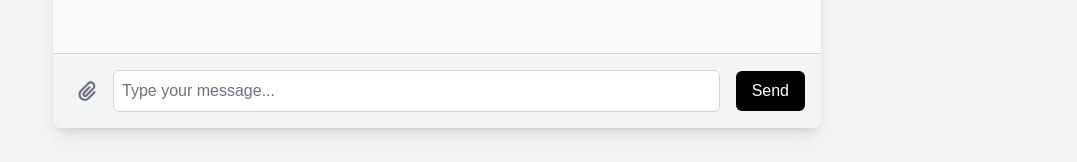
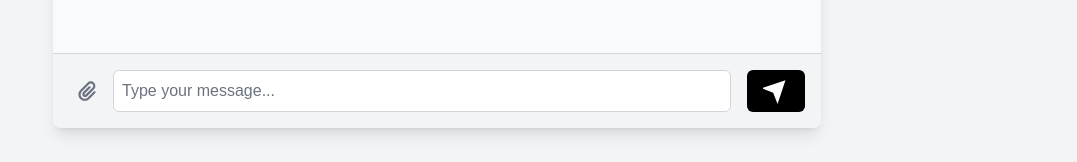
Before and after one commit to Setekh7/BullDawgs-Wiser-DeepSeek, a Next.js app: page / in a window 1280 px wide. Shown: the part 632-794 px from the top of the page, without its empty margins (203-1280 px from the left). Built offline with nearby package versions, Linux system fonts and the light colour scheme.

Commit message:
Swap "Send" button for svg

```diff
--- a/src/app/components/ChatInput.jsx
+++ b/src/app/components/ChatInput.jsx
@@ -57,7 +57,9 @@ const ChatInput = ({ onSendMessage }) => {
         type="submit"
         className="ml-2 px-4 py-2 bg-black dark:bg-gray-700 text-white dark:text-gray-100 rounded-md hover:bg-gray-800 dark:hover:bg-gray-600"
       >
-        Send
+        <svg stroke="none" fill="currentColor" strokeWidth="0" viewBox="3 0 22 22" height="26" width="26" xmlns="http://www.w3.org/2000/svg">
+            <path d="M22 2L2 8.66667L11.5833 12.4167M22 2L15.3333 22L11.5833 12.4167M22 2L11.5833 12.4167" />
+          </svg>
       </button>
     </form>
   );
```
